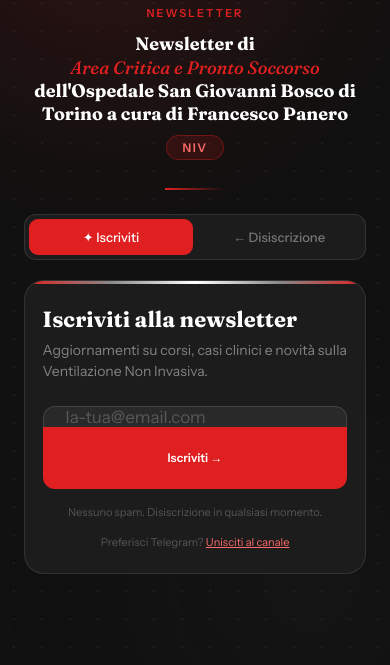
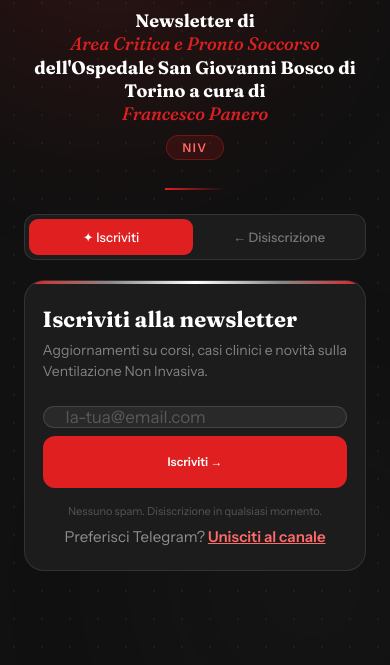
Before and after one commit to areacriticaprontosoccorso/Newsletter-NIV, a plain HTML site: page index.html in a window 390 px wide. Shown: the part 179-844 px from the top of the page. Drawn offline with Linux system fonts and the light colour scheme.

Commit message:
Update index.html

```diff
--- a/index.html
+++ b/index.html
@@ -45,10 +45,10 @@
     .panel-title { font-family: 'Fraunces', serif; font-size: 22px; font-weight: 700; margin-bottom: 0.4rem; }
     .panel-sub { font-size: 14px; color: rgba(255,255,255,0.45); margin-bottom: 1.5rem; line-height: 1.5; }
     .input-row { display: flex; gap: 0; width: 100%; }
-    input[type="email"] { flex: 1; height: 62px; padding: 0 22px; background: rgba(255,255,255,0.06); border: 1px solid rgba(255,255,255,0.12); border-right: none; border-radius: 12px 0 0 12px; color: #fff; font-family: 'Instrument Sans', sans-serif; font-size: 17px; outline: none; transition: border-color 0.2s, background 0.2s; }
+    input[type="email"] { flex: 1; height: 84px; padding: 0 22px; background: rgba(255,255,255,0.06); border: 1px solid rgba(255,255,255,0.12); border-radius: 12px; color: #fff; font-family: 'Instrument Sans', sans-serif; font-size: 17px; outline: none; transition: border-color 0.2s, background 0.2s; }
     input[type="email"]::placeholder { color: rgba(255,255,255,0.22); }
     input[type="email"]:focus { border-color: rgba(224,32,32,0.6); background: rgba(255,255,255,0.09); }
-    .submit-btn { height: 62px; padding: 0 14px; border: none; border-radius: 0 12px 12px 0; font-family: 'Instrument Sans', sans-serif; font-size: 12px; font-weight: 600; cursor: pointer; white-space: nowrap; transition: opacity 0.2s, transform 0.1s; }
+    .submit-btn { height: 52px; align-self: flex-start; margin-left: 6px; padding: 0 14px; border: none; border-radius: 12px; font-family: 'Instrument Sans', sans-serif; font-size: 12px; font-weight: 600; cursor: pointer; white-space: nowrap; transition: opacity 0.2s, transform 0.1s; }
     .submit-btn:active { transform: scale(0.97); }
     .submit-btn:disabled { opacity: 0.5; cursor: not-allowed; }
     #subscribe-btn { background: var(--red); color: #fff; }
@@ -56,6 +56,8 @@
     #unsubscribe-btn { background: #555; color: #fff; }
     #unsubscribe-btn:hover { opacity: 0.85; }
     .note { font-size: 11px; color: rgba(255,255,255,0.25); margin-top: 1rem; text-align: center; }
+    .note.note-telegram { font-size: 15px; color: rgba(255,255,255,0.5); margin-top: 0.6rem; }
+    .note.note-telegram a { color: #ff6b6b; font-weight: 600; }
     .feedback { display: none; margin-top: 1.25rem; padding: 14px 18px; border-radius: 10px; font-size: 14px; font-weight: 500; text-align: center; animation: popIn 0.35s ease both; }
     @keyframes popIn { from { opacity:0; transform:scale(0.95); } to { opacity:1; transform:scale(1); } }
     .feedback.success { background: rgba(224,32,32,0.1); border: 1px solid rgba(224,32,32,0.3); color: #ff6b6b; }
@@ -63,8 +65,8 @@
     .feedback.error { background: rgba(255,100,100,0.1); border: 1px solid rgba(255,100,100,0.3); color: #ff8888; }
     @media (max-width: 480px) {
       .input-row { flex-direction: column; }
-      input[type="email"] { border-right: 1px solid rgba(255,255,255,0.12); border-bottom: none; border-radius: 12px 12px 0 0; width: 100%; }
-      .submit-btn { border-radius: 0 0 12px 12px; width: 100%; }
+      input[type="email"] { border-radius: 12px; width: 100%; }
+      .submit-btn { align-self: stretch; margin-left: 0; margin-top: 8px; border-radius: 12px; width: 100%; }
       .card { padding: 1.5rem 1.1rem; }
       .logo-img { height: 70px; }
     }
@@ -78,8 +80,7 @@
       <img class="logo-img" src="logo.png" alt="Pronto Soccorso Area Critica" />
     </div>
     <div class="headline">
-      <p class="eyebrow">Newsletter</p>
-      <h1>Newsletter di<br><em>Area Critica e Pronto Soccorso</em><br>dell'Ospedale San Giovanni Bosco di Torino a cura di Francesco Panero</h1>
+      <h1>Newsletter di<br><em>Area Critica e Pronto Soccorso</em><br>dell'Ospedale San Giovanni Bosco di Torino a cura di<br><em>Francesco Panero</em></h1>
       <span class="niv-tag">NIV</span>
     </div>
     <div class="divider"></div>
@@ -98,7 +99,7 @@
         <div class="feedback success" id="sub-success" role="status" aria-live="polite">✓ Iscrizione completata! Benvenuto nella newsletter NIV.</div>
         <div class="feedback error" id="sub-error" role="alert" aria-live="assertive">Qualcosa è andato storto. Riprova tra poco.</div>
         <p class="note">Nessuno spam. Disiscrizione in qualsiasi momento.</p>
-        <p class="note">Preferisci Telegram? <a href="https://t.me/emergencyultrasoundschool" style="color:#ff6b6b;">Unisciti al canale</a></p>
+        <p class="note note-telegram">Preferisci Telegram? <a href="https://t.me/emergencyultrasoundschool">Unisciti al canale</a></p>
       </div>
       <div class="panel" id="panel-unsubscribe">
         <p class="panel-title">Rimuovi la tua email</p>
```
